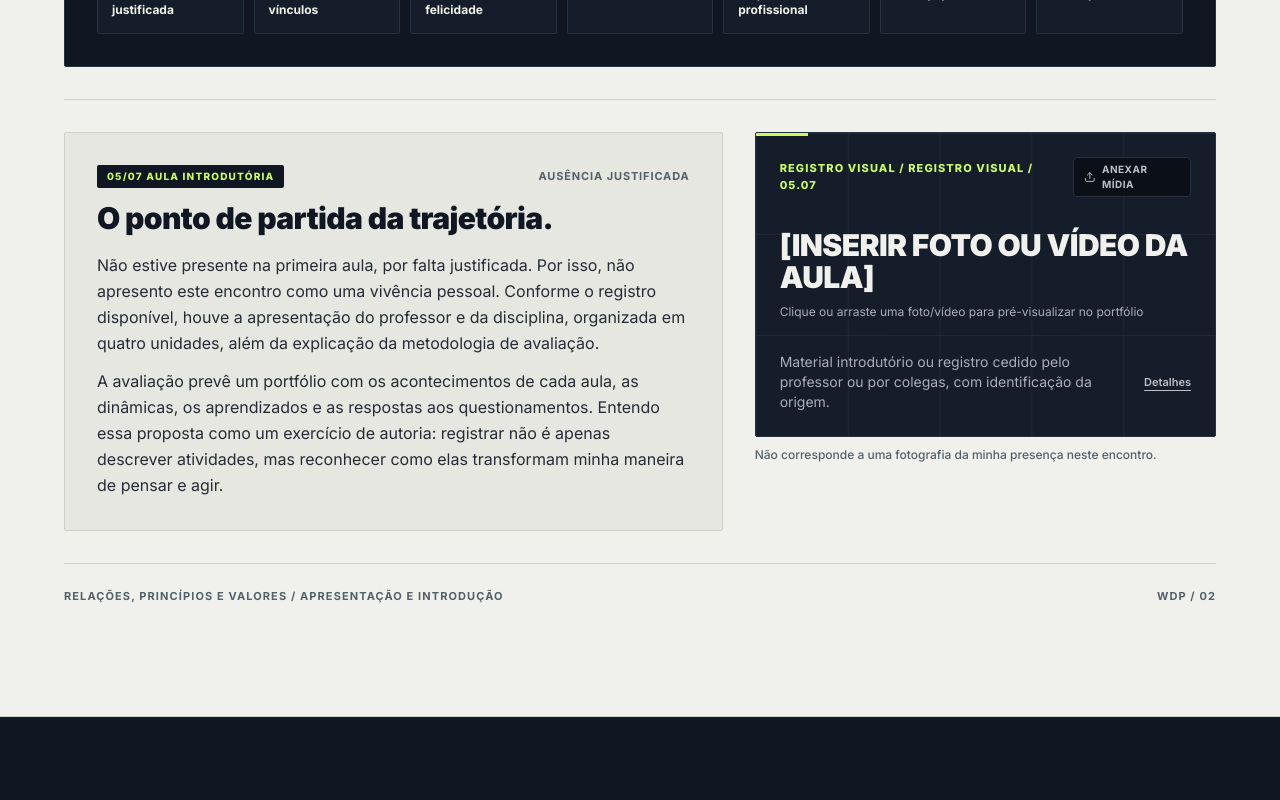
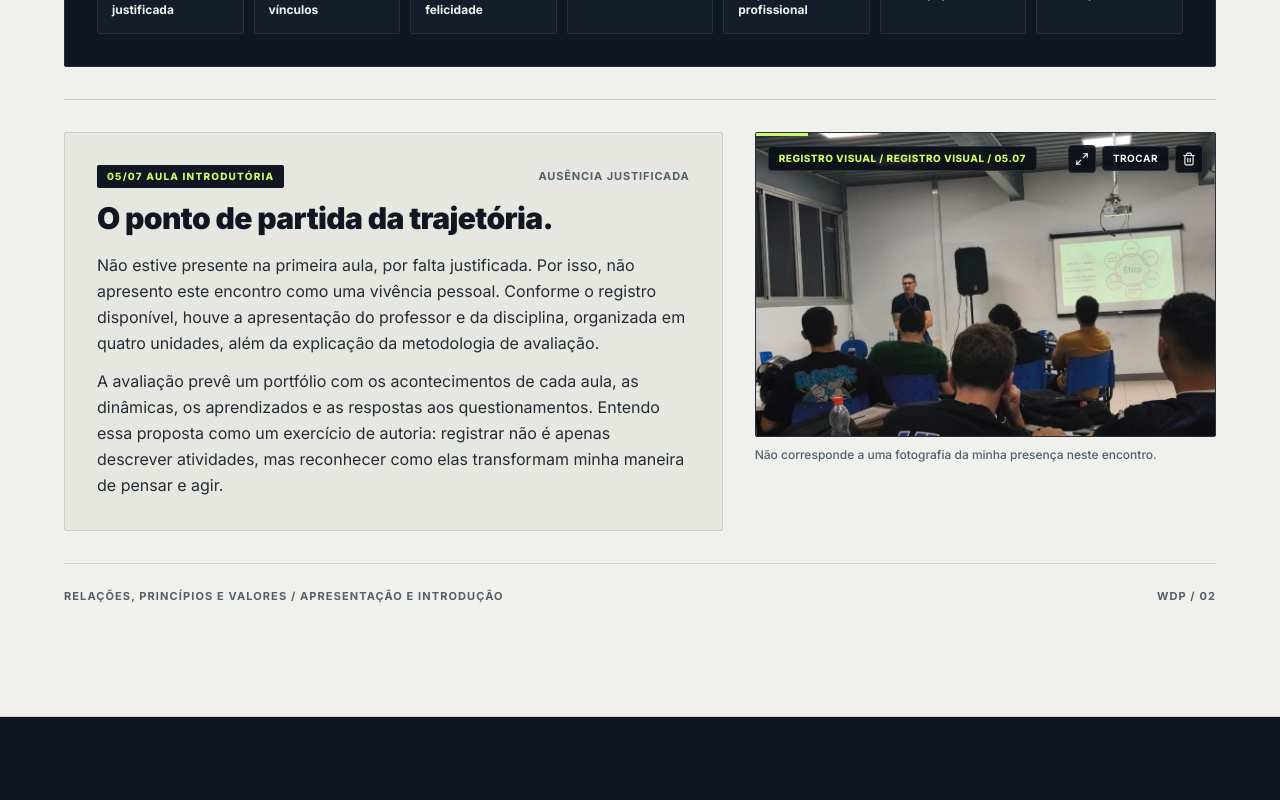
Before and after one commit to willyandouglaslima09-debug/portfolio-wdp, a React (Vite) app: page / in a window 1280 px wide. Shown: the part 1460-2260 px from the top of the page. Built offline with nearby package versions, Linux system fonts and the light colour scheme.

Commit message:
Add default media initialization for mediaMap
Initialize mediaMap with default media from INTRO_CLASS_MEDIA_SLOT.

```diff
--- a/src/App.tsx
+++ b/src/App.tsx
@@ -16,6 +16,7 @@ import type {
 } from './types/portfolio';
 import {
   ENCOUNTERS_DATA,
+  INTRO_CLASS_MEDIA_SLOT,
   SLIDES_META,
   STUDENT_PROFILE,
 } from './data/portfolioData';
@@ -61,11 +62,24 @@ export default function App() {
 
   const [mediaMap, setMediaMap] = useState<Record<string, UploadedMedia>>(() => {
     const initial: Record<string, UploadedMedia> = {};
+
+    if (INTRO_CLASS_MEDIA_SLOT.defaultMedia) {
+      initial[INTRO_CLASS_MEDIA_SLOT.id] = INTRO_CLASS_MEDIA_SLOT.defaultMedia;
+    }
+
     ENCOUNTERS_DATA.forEach((enc) => {
       if (enc.defaultMedia) {
         initial[enc.id] = enc.defaultMedia;
       }
+      if (enc.secondaryMediaSlot?.defaultMedia) {
+        initial[enc.secondaryMediaSlot.id] = enc.secondaryMediaSlot.defaultMedia;
+      }
+      if (enc.avaSection?.mediaSlot.defaultMedia) {
+        initial[enc.avaSection.mediaSlot.id] =
+          enc.avaSection.mediaSlot.defaultMedia;
+      }
     });
+
     try {
       const raw = localStorage.getItem(STORAGE_MEDIA_KEY);
       if (raw) {
```
